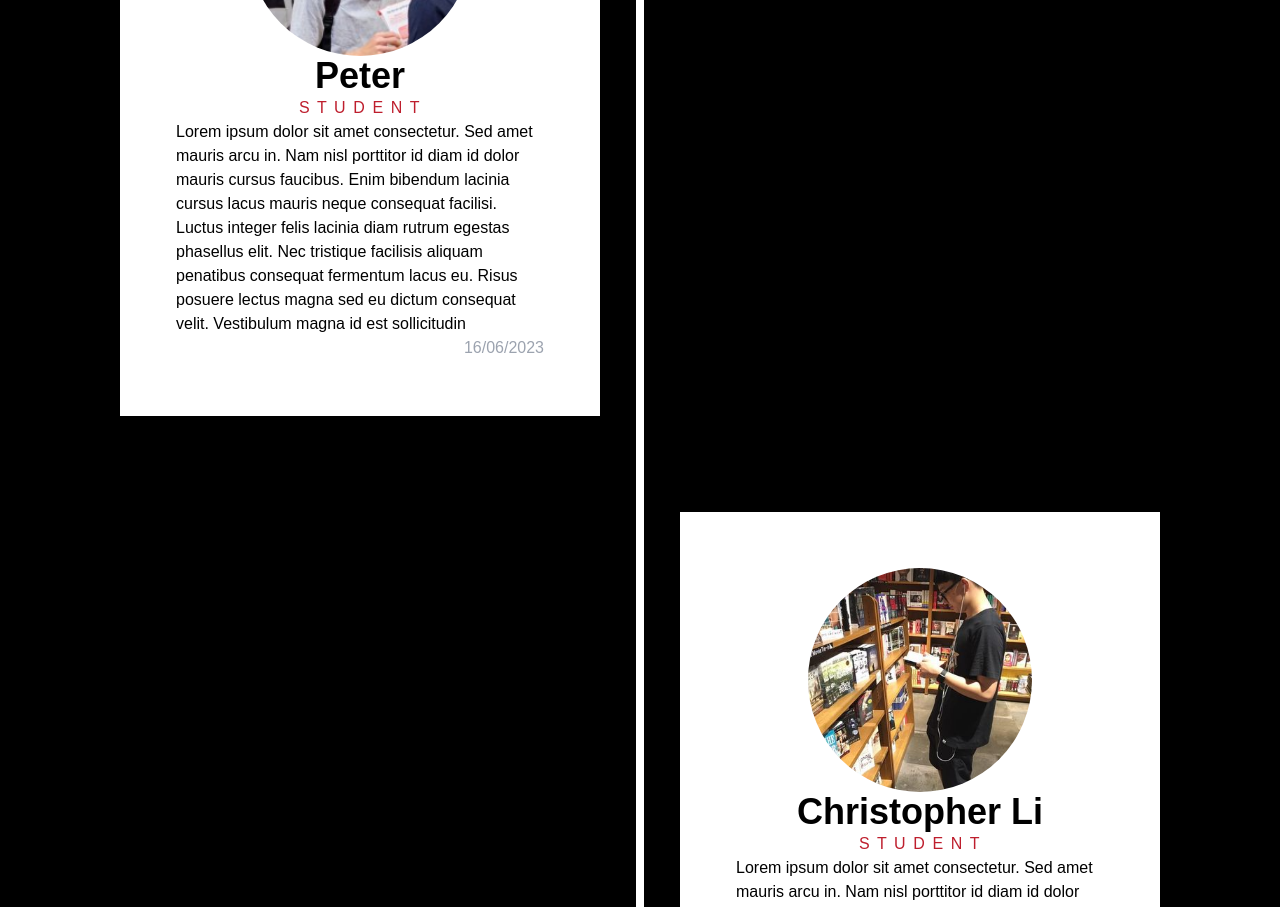
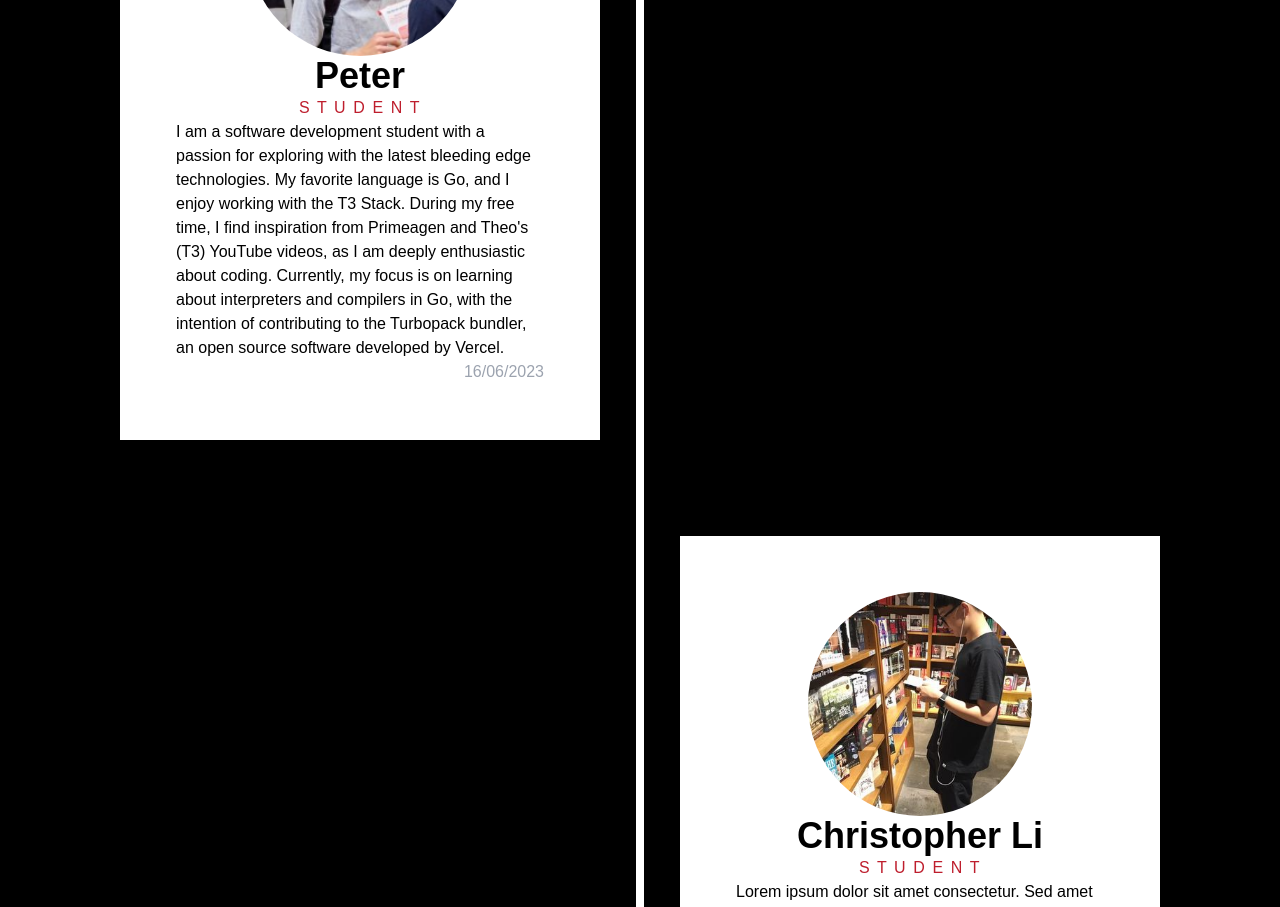
Before and after one commit to Finappster-Delta-V2/finappster-delta-v2-portfolio, a React (Vite) app: page / in a window 1280 px wide. Shown: the part 3740-4647 px from the top of the page. Built offline with nearby package versions, Linux system fonts and the light colour scheme.

Commit message:
peter blob update

```diff
--- a/src/App.jsx
+++ b/src/App.jsx
@@ -112,13 +112,14 @@ const App = () => {
                 S T U D E N T
               </h3>
               <p>
-                Lorem ipsum dolor sit amet consectetur. Sed amet mauris arcu in.
-                Nam nisl porttitor id diam id dolor mauris cursus faucibus. Enim
-                bibendum lacinia cursus lacus mauris neque consequat facilisi.
-                Luctus integer felis lacinia diam rutrum egestas phasellus elit.
-                Nec tristique facilisis aliquam penatibus consequat fermentum
-                lacus eu. Risus posuere lectus magna sed eu dictum consequat
-                velit. Vestibulum magna id est sollicitudin
+                I am a software development student with a passion for exploring
+                with the latest bleeding edge technologies. My favorite language
+                is Go, and I enjoy working with the T3 Stack. During my free
+                time, I find inspiration from Primeagen and Theo's (T3) YouTube
+                videos, as I am deeply enthusiastic about coding. Currently, my
+                focus is on learning about interpreters and compilers in Go,
+                with the intention of contributing to the Turbopack bundler, an
+                open source software developed by Vercel.
               </p>
               <h6 className="self-end text-gray-400">16/06/2023</h6>
             </div>
```
